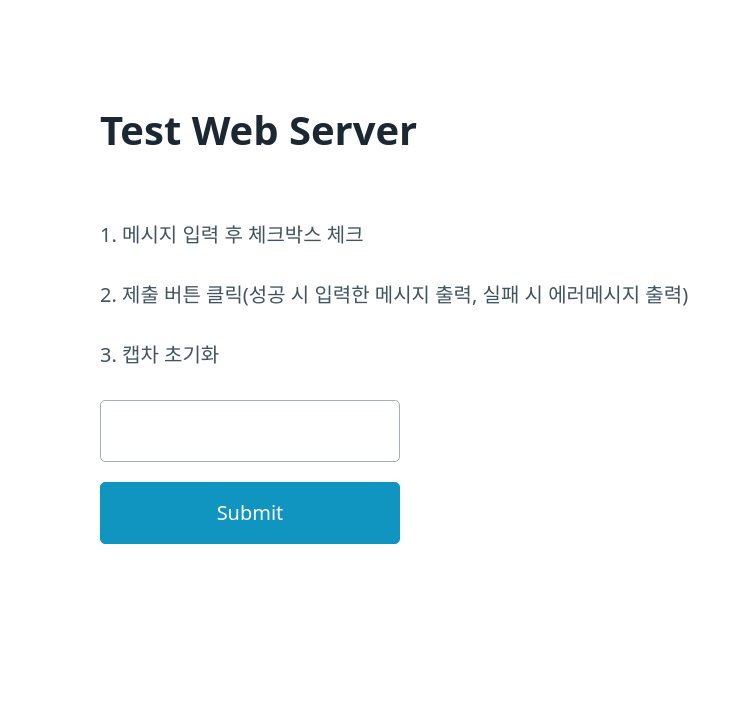
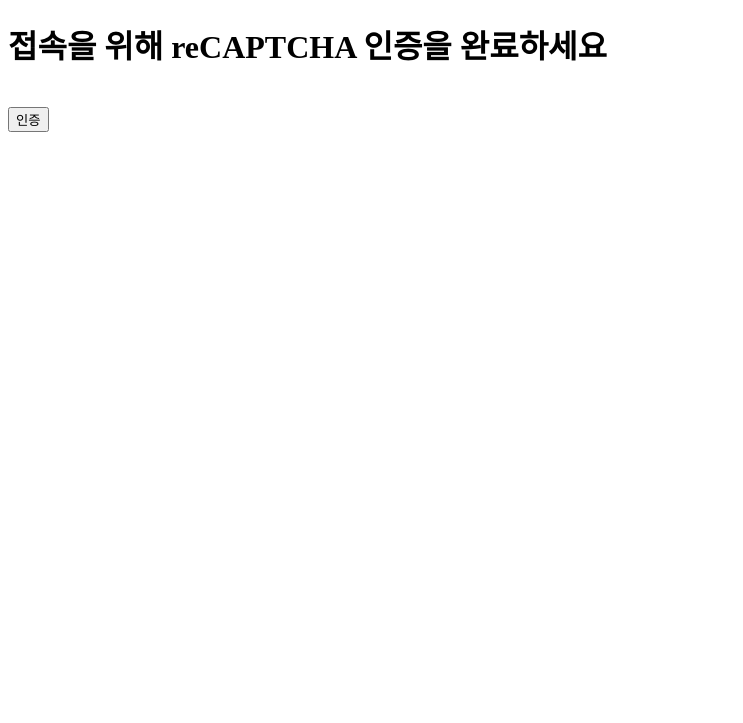
Before and after one commit to tmdwns29/DDoS_Detection, a Flask app: template templates/index.html in a window 1280 px wide. Shown: the top 723 px of the page, without its empty margins (0-743 px from the left). Run offline with Flask 3, Linux system fonts and the light colour scheme; the template is opened without the code that fills it, so the values that code supplies are empty; some libraries are stand-ins or nearby versions.

Commit message:
임시 테스트

```diff
--- a/app.py
+++ b/app.py
@@ -1,6 +1,3 @@
-from flask import Flask, render_template, request
-import time, os, requests
-
 # app = Flask(__name__)
 
 # # Define the path for the whitelist file
@@ -39,41 +36,77 @@ import time, os, requests
 #         os.makedirs('uploads')
 #     app.run(host='0.0.0.0', port=5050, debug=True)
 
+################################### 원본
+# from flask import Flask, render_template, request, redirect, url_for, make_response
+# import time, os, requests, uuid
 
-from flask import Flask, render_template, request, redirect, url_for, make_response
-import time, os, requests, uuid
+# app = Flask(__name__)
+
+# whitelist_file = 'whitelist.txt'
+
+# @app.route('/', methods=['GET', 'POST'])
+# def home():
+#     text = None
+#     if request.method == 'POST':
+#         captcha_response = request.form['g-recaptcha-response']
+#         secret_key = '6LdtPjgqAAAAAPLNFUfhrhxMYcSzIrQUkleG0VrL'
+#         verify_url = 'https://www.google.com/recaptcha/api/siteverify'
+#         data = {'secret': secret_key, 'response': captcha_response}
+#         response = requests.post(verify_url, data=data)
+#         result = response.json()
+
+#         if result.get('success'):
+#             text = request.form['user_input']
+#             client_ip = request.remote_addr
+
+#             # Add the client IP to the whitelist file
+#             with open(whitelist_file, 'a+') as f:
+#                 f.seek(0)  # 파일의 처음으로 이동
+#                 whitelisted_ips = f.read().splitlines()
+
+#                 if client_ip not in whitelisted_ips:
+#                     f.write(client_ip + '\n')
+
+#             print(f"사용자 입력: {text}, IP {client_ip} added to whitelist")
+#         else:
+#             return "<script>alert('CAPTCHA 검증 실패!!'); history.back();</script>", 400
+#     return render_template('index.html', text=text)
+
+# if __name__ == '__main__':
+#     app.run(host='0.0.0.0', port=5050, debug=True)
+
+from flask import Flask, render_template, request, redirect, url_for
+import requests
 
 app = Flask(__name__)
 
-whitelist_file = 'whitelist.txt'
+# 기본 페이지: reCAPTCHA 인증 페이지로 리디렉션
+@app.route('/')
+def index():
+    return redirect(url_for('recaptcha'))
 
-@app.route('/', methods=['GET', 'POST'])
-def home():
-    text = None
+# reCAPTCHA 인증 페이지
+@app.route('/recaptcha', methods=['GET', 'POST'])
+def recaptcha():
     if request.method == 'POST':
         captcha_response = request.form['g-recaptcha-response']
-        secret_key = '6LdtPjgqAAAAAPLNFUfhrhxMYcSzIrQUkleG0VrL'
+        secret_key = 'YOUR_SECRET_KEY'  # Google reCAPTCHA 시크릿 키
         verify_url = 'https://www.google.com/recaptcha/api/siteverify'
         data = {'secret': secret_key, 'response': captcha_response}
         response = requests.post(verify_url, data=data)
         result = response.json()
 
         if result.get('success'):
-            text = request.form['user_input']
-            client_ip = request.remote_addr
+            return redirect(url_for('main'))  # 인증 성공 시 메인 페이지로 리디렉션
+        else:
+            return render_template('failed.html')  # 인증 실패 시 에러 페이지 표시
 
-            # Add the client IP to the whitelist file
-            with open(whitelist_file, 'a+') as f:
-                f.seek(0)  # 파일의 처음으로 이동
-                whitelisted_ips = f.read().splitlines()
+    return render_template('recaptcha.html')  # GET 요청 시 reCAPTCHA 페이지 렌더링
 
-                if client_ip not in whitelisted_ips:
-                    f.write(client_ip + '\n')
-
-            print(f"사용자 입력: {text}, IP {client_ip} added to whitelist")
-        else:
-            return "<script>alert('CAPTCHA 검증 실패!!'); history.back();</script>", 400
-    return render_template('index.html', text=text)
+# 메인 페이지
+@app.route('/main')
+def main():
+    return render_template('index.html')  # 인증 후에만 접근 가능한 페이지
 
 if __name__ == '__main__':
-    app.run(host='0.0.0.0', port=5050, debug=True)
+    app.run(debug=True)
--- a/templates/index.html
+++ b/templates/index.html
@@ -2,24 +2,15 @@
 <html>
 <head>
   <meta charset="utf-8">
-  <title>Test</title>
+  <title>reCAPTCHA 인증</title>
   <script src="https://www.google.com/recaptcha/api.js" async defer></script>
-  <link rel="stylesheet" href="https://cdn.jsdelivr.net/npm/@picocss/pico@1/css/pico.min.css">
 </head>
-<body style="padding: 100px">
-  <h1>Test Web Server</h1>
-  <p>1. 메시지 입력 후 체크박스 체크</p>
-  <p>2. 제출 버튼 클릭(성공 시 입력한 메시지 출력, 실패 시 에러메시지 출력)</p>
-  <p>3. 캡차 초기화</p>
-  <form method="POST" action="/" style="width: 300px;">
-    <input type="text" name="user_input" required>
-    <button type="submit">Submit</button>
-	<div class="g-recaptcha" data-sitekey="6LdtPjgqAAAAACq-ijSIRgd7OaU5oKcd4Roedwgp"></div>
-	<br/>
-	<!--input type="submit" value="Submit"-->
+<body>
+  <h1>접속을 위해 reCAPTCHA 인증을 완료하세요</h1>
+  <form method="POST">
+    <div class="g-recaptcha" data-sitekey="YOUR_SITE_KEY"></div>
+    <br/>
+    <button type="submit">인증</button>
   </form>
-  {% if text %}
-    <h2>You entered: {{ text }}</h2>
-  {% endif %}
 </body>
 </html>
```
Also changed, not shown: templates/failed.html (+10 -7 lines), templates/index2.html (added, +25 -0 lines).
